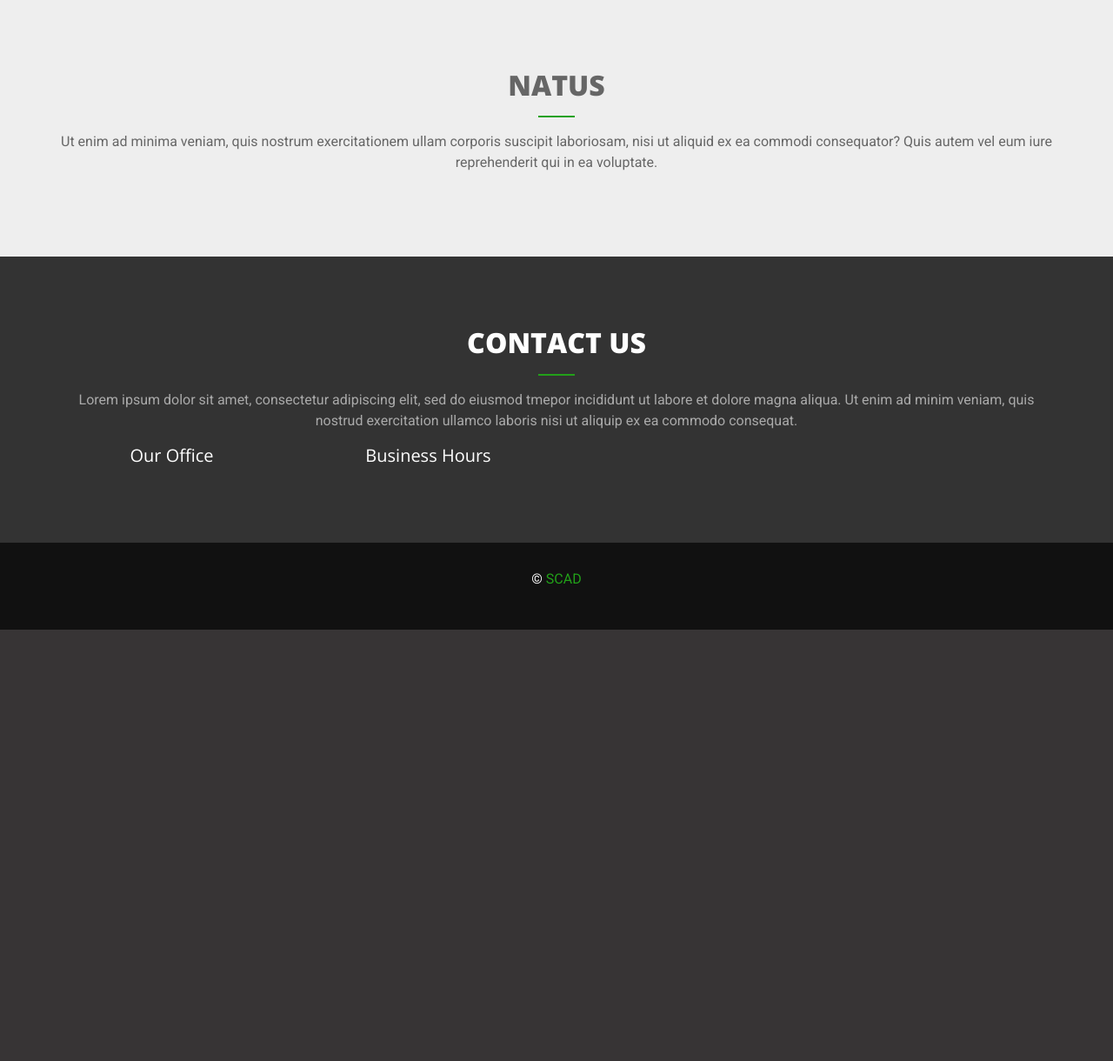
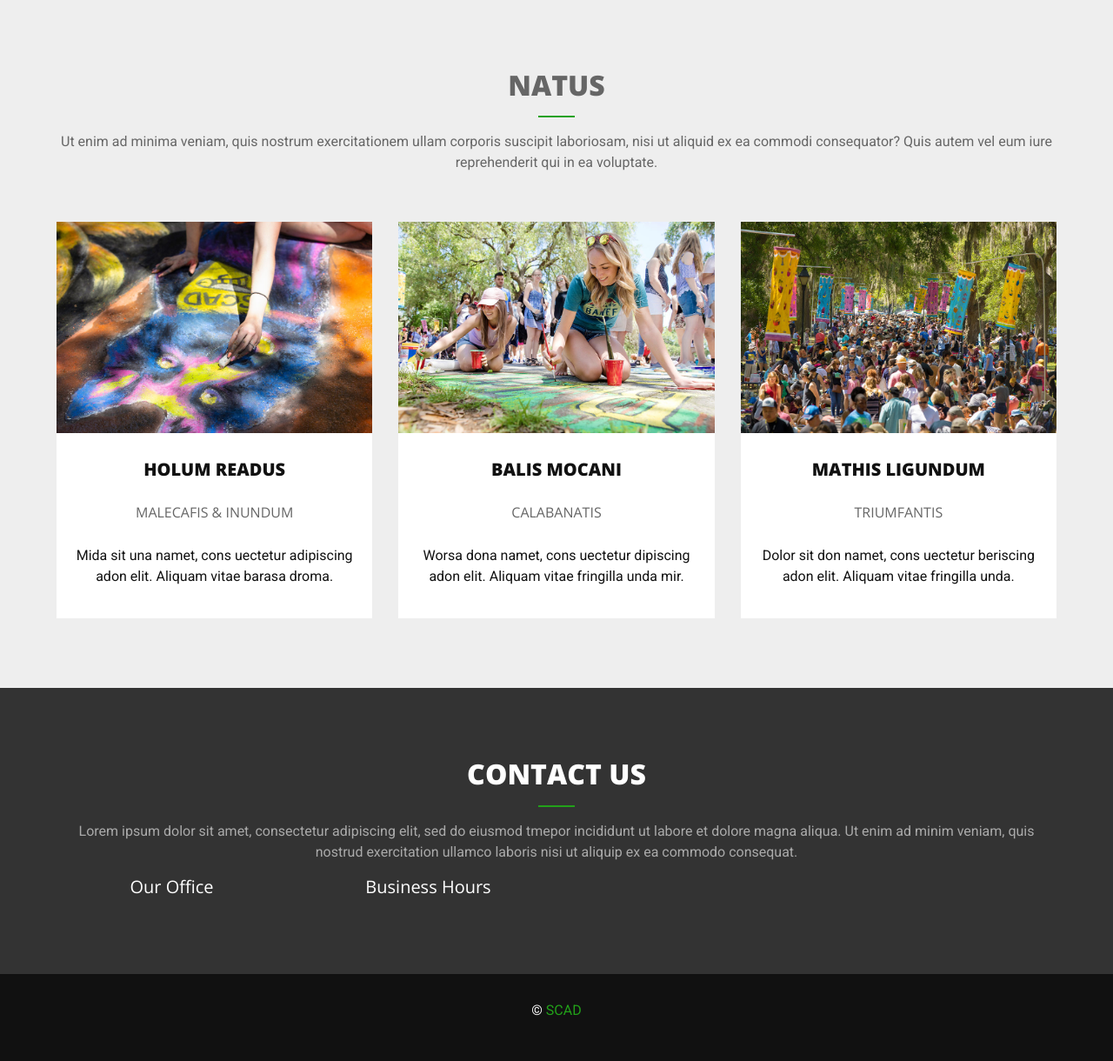
Before and after one commit to kmrn/scad-test-project, a PHP site: page / in a window 1280 px wide. Shown: the part 3215-4435 px from the top of the page at 87% size. Before the commit the page ends 3939 px from the top, so only its background shows below. Run offline with PHP 8.4, Linux system fonts and the light colour scheme; some libraries are stand-ins or nearby versions.

Commit message:
finish natus section

```diff
--- a/css/main.css
+++ b/css/main.css
@@ -253,6 +253,39 @@ section {
     text-transform: uppercase;
 }
 
+/** LOGOS SECTION ***/
+
+
+
+/*** NATUS/TEAM SECTION ***/
+
+.natus-card {
+    margin-top: 40px;
+}
+
+.natus-card-image-container {
+    margin-bottom: 10px;
+}
+
+.natus-card-text-container {
+    padding: 10px;
+}
+
+.natus-card-title {
+    color: #111;
+    padding: 10px;
+    font-weight: 800;
+}
+
+.natus-card-subtitle {
+    padding: 10px;
+}
+
+.natus-card-body {
+    padding: 10px;
+    color: #111;
+}
+
 /** CONTACT US SECTION **/
 
 footer {
--- a/index.php
+++ b/index.php
@@ -167,6 +167,44 @@
           <h2>Natus</h2>
           <hr class="title-separator" />
           <p>Ut enim ad minima veniam, quis nostrum exercitationem ullam corporis suscipit laboriosam, nisi ut aliquid ex ea commodi consequator? Quis autem vel eum iure reprehenderit qui in ea voluptate.</p>
+          <div class="row">
+            <div class="col-md">
+              <div class="natus-card bg-white">
+                <div class="natus-card-image-container">
+                  <img class="d-block w-100" src="assets/team-1.jpg" alt="Team 1">
+                </div>
+                <div class="natus-card-text-container">
+                  <h5 class="natus-card-title uppercase">Holum Readus</h5>
+                  <h6 class="natus-card-subtitle uppercase">Malecafis & Inundum</h6>
+                  <p class="natus-card-body">Mida sit una namet, cons uectetur adipiscing adon elit. Aliquam vitae barasa droma.</p>
+                </div>
+              </div>
+            </div>
+            <div class="col-md">
+              <div class="natus-card bg-white">
+                <div class="natus-card-image-container">
+                  <img class="d-block w-100" src="assets/team-2.jpg" alt="Team 2">
+                </div>
+                <div class="natus-card-text-container">
+                  <h5 class="natus-card-title uppercase">Balis Mocani</h5>
+                  <h6 class="natus-card-subtitle uppercase">Calabanatis</h6>
+                  <p class="natus-card-body">Worsa dona namet, cons uectetur dipiscing adon elit. Aliquam vitae fringilla unda mir.</p>
+                </div>
+              </div>
+            </div>
+            <div class="col-md">
+              <div class="natus-card bg-white">
+                <div class="natus-card-image-container">
+                  <img class="d-block w-100" src="assets/team-3.jpg" alt="Team 3">
+                </div>
+                <div class="natus-card-text-container">
+                  <h5 class="natus-card-title uppercase">Mathis Ligundum</h5>
+                  <h6 class="natus-card-subtitle uppercase">Triumfantis</h6>
+                  <p class="natus-card-body">Dolor sit don namet, cons uectetur beriscing adon elit. Aliquam vitae fringilla unda.</p>
+                </div>
+              </div>
+            </div>
+          </div>
         </div>
       </section>
       <section id="contactUs" class="text-center text-white bg-dark-gray">
```
